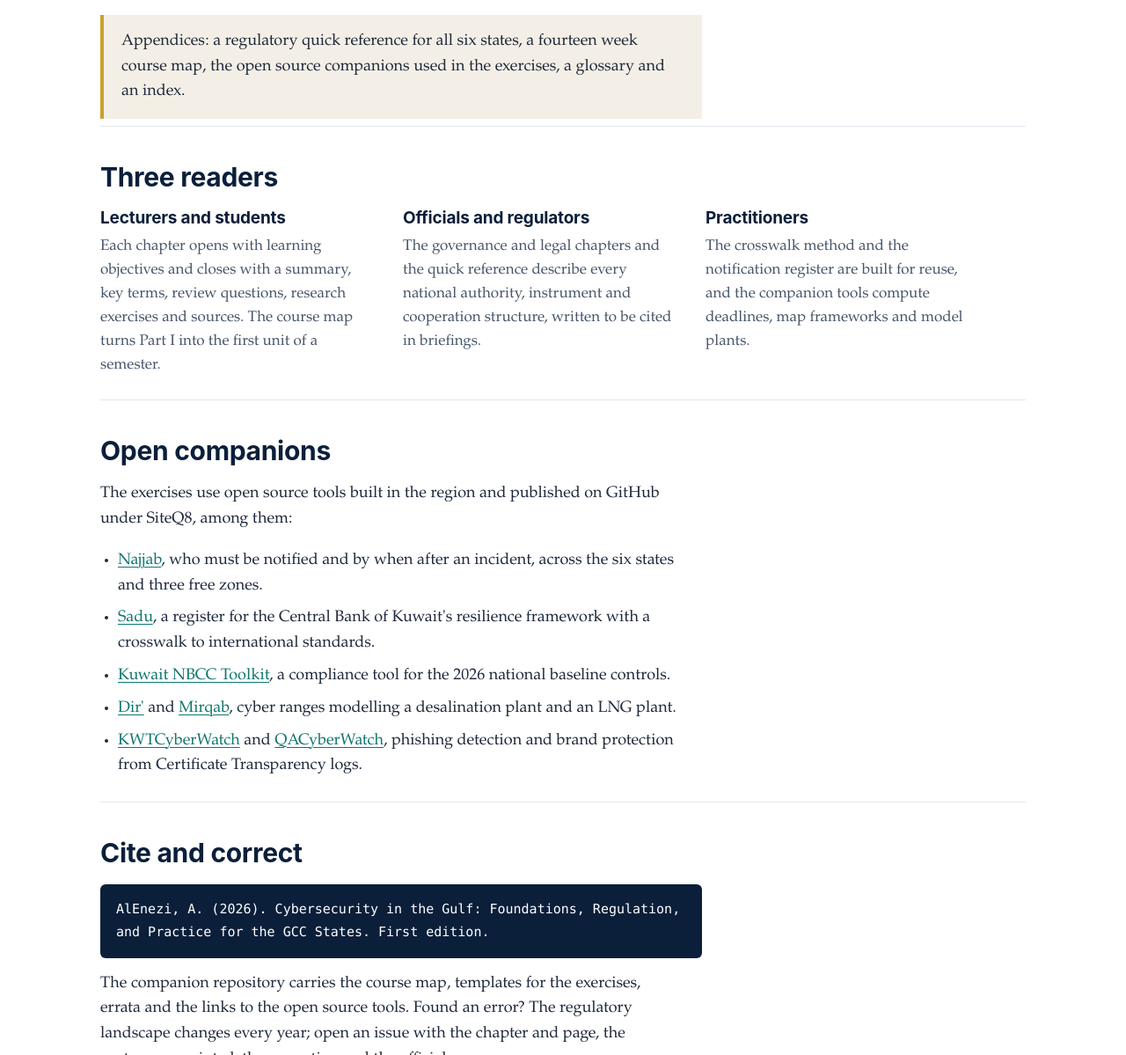
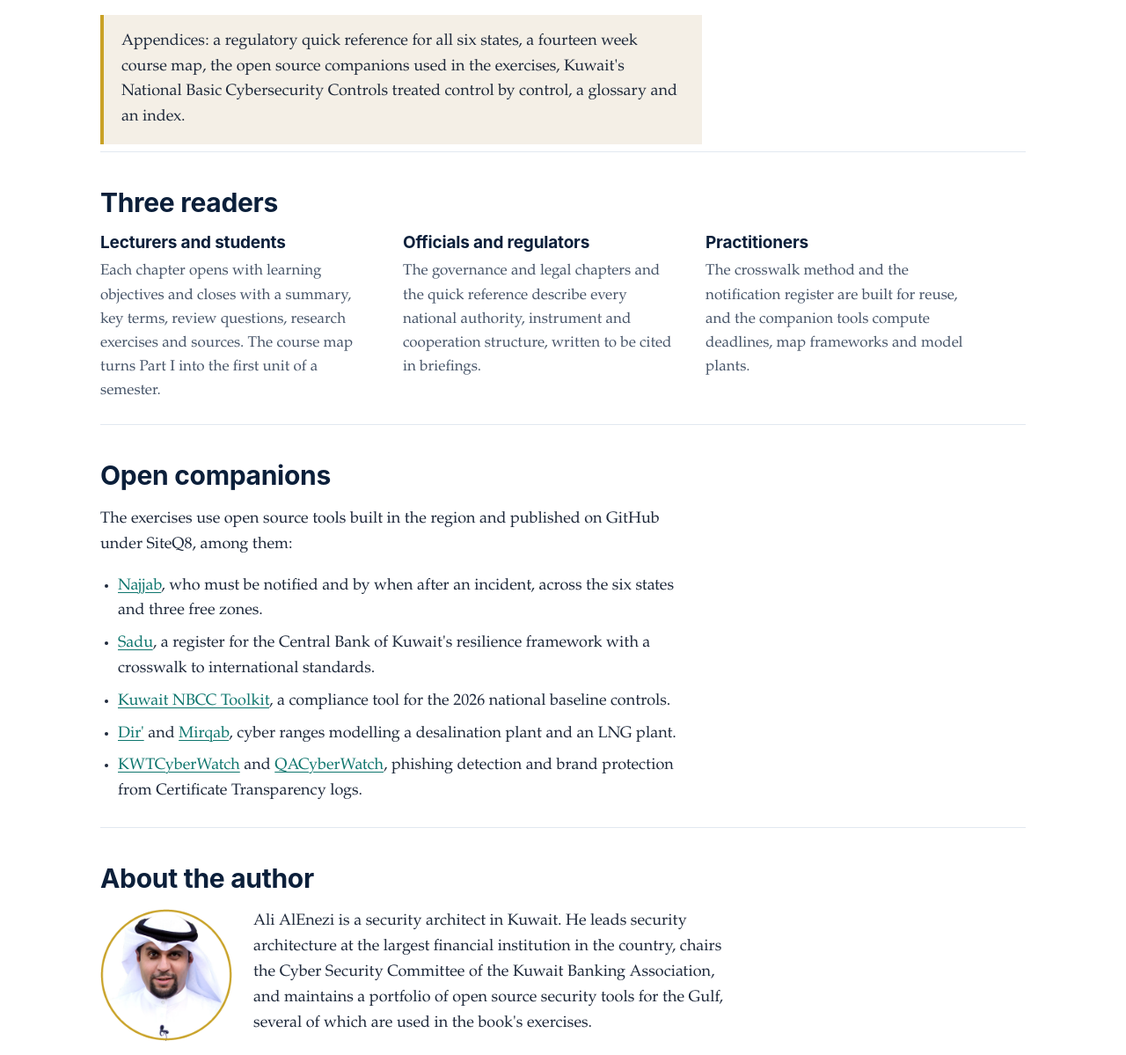
Before and after one commit to SiteQ8/Cybersecurity-in-the-Gulf, a plain HTML site: page docs/index.html in a window 1280 px wide. Shown: the part 3807-5006 px from the top of the page at 88% size. Drawn offline with Linux system fonts and the light colour scheme.

Commit message:
Companion: author section and Appendix D in the contents

```diff
--- a/docs/index.html
+++ b/docs/index.html
@@ -106,7 +106,7 @@ footer .wrap { max-width:1100px; margin:0 auto; }
       <li><h3>Emerging Technologies</h3><p>Artificial intelligence on both sides of the contest; quantum in context; fifth generation networks and the Internet of things; space systems and navigation; a method for adopting technology securely.</p></li>
       <li><h3>Cyber Resilience and National Strategy</h3><p>From compliance to resilience; the six national strategies compared; public private partnership; regional cooperation and harmonisation; the Gulf in the international order; the road ahead.</p></li>
     </ol>
-    <div class="appx"><p>Appendices: a regulatory quick reference for all six states, a fourteen week course map, the open source companions used in the exercises, a glossary and an index.</p></div>
+    <div class="appx"><p>Appendices: a regulatory quick reference for all six states, a fourteen week course map, the open source companions used in the exercises, Kuwait's National Basic Cybersecurity Controls treated control by control, a glossary and an index.</p></div>
   </section>
 
   <section>
@@ -131,6 +131,14 @@ footer .wrap { max-width:1100px; margin:0 auto; }
   </section>
 
   <section>
+    <h2>About the author</h2>
+    <div style="display:flex;gap:24px;align-items:flex-start;flex-wrap:wrap">
+      <img src="author.png" alt="Ali AlEnezi" width="150" height="150" style="border-radius:50%;flex:0 0 auto">
+      <p style="max-width:62ch">Ali AlEnezi is a security architect in Kuwait. He leads security architecture at the largest financial institution in the country, chairs the Cyber Security Committee of the Kuwait Banking Association, and maintains a portfolio of open source security tools for the Gulf, several of which are used in the book's exercises.</p>
+    </div>
+  </section>
+
+  <section>
     <h2>Cite and correct</h2>
     <pre><code>AlEnezi, A. (2026). Cybersecurity in the Gulf: Foundations, Regulation,
 and Practice for the GCC States. First edition.</code></pre>
```
Also changed, not shown: docs/author.png (added), 1 other file.
